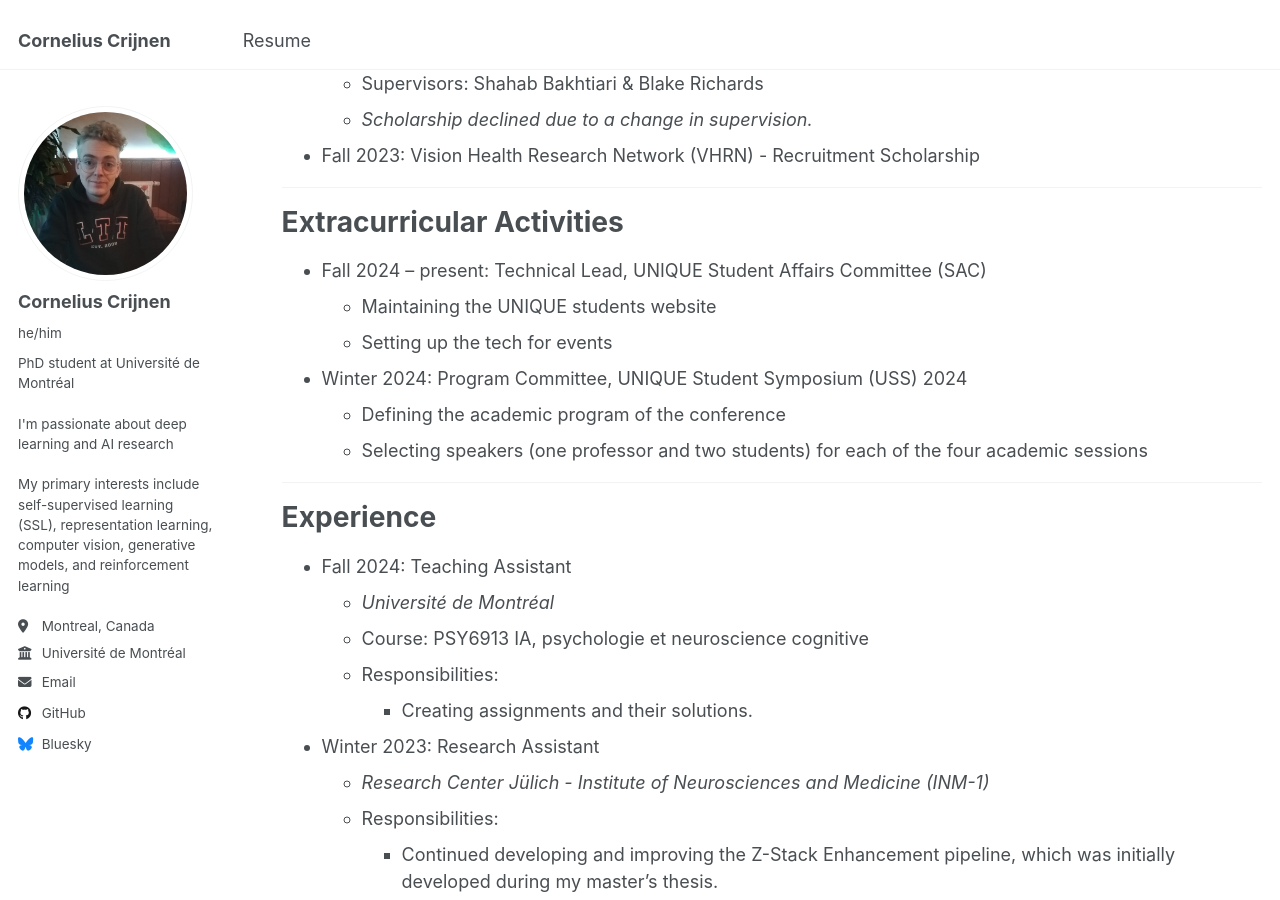
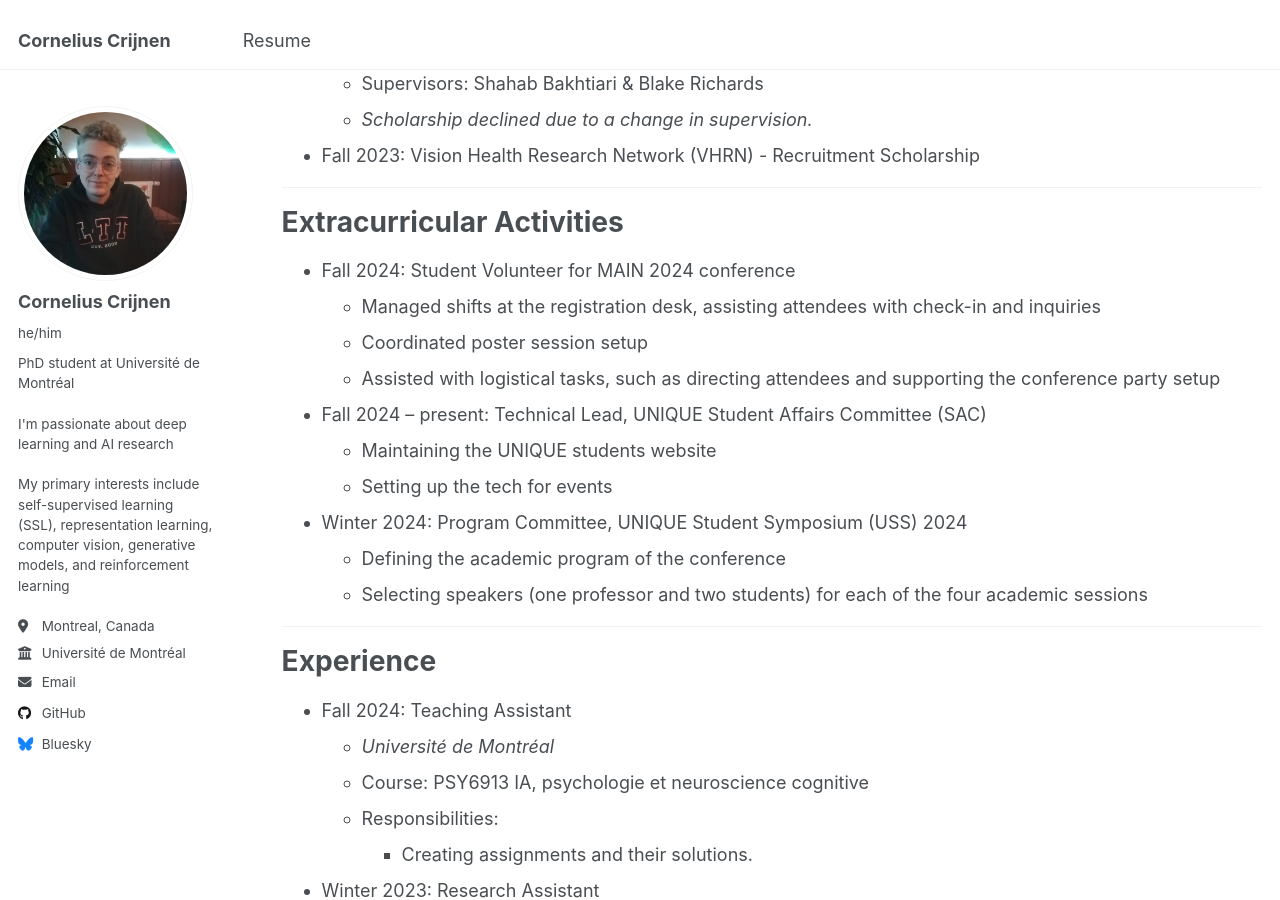
Before and after one commit to ccrijnen/ccrijnen.github.io, a Jekyll site: the page built from _pages/cv.md, in a window 1280 px wide and 900 px high, scrolled down 1406 px. Built offline with Jekyll 4.4.1, drawn with Linux system fonts in a browser that asks for light colours.

```diff
--- a/_pages/cv.md
+++ b/_pages/cv.md
@@ -60,6 +60,11 @@ redirect_from:
 
 ***
 # Extracurricular Activities
+
+* Fall 2024: Student Volunteer for MAIN 2024 conference
+  * Managed shifts at the registration desk, assisting attendees with check-in and inquiries
+  * Coordinated poster session setup
+  * Assisted with logistical tasks, such as directing attendees and supporting the conference party setup
 
 * Fall 2024 – present: Technical Lead, UNIQUE Student Affairs Committee (SAC)
   * Maintaining the UNIQUE students website
```
Also changed, not shown: _pages/about.md (+1 -1 lines), 1 other file.
